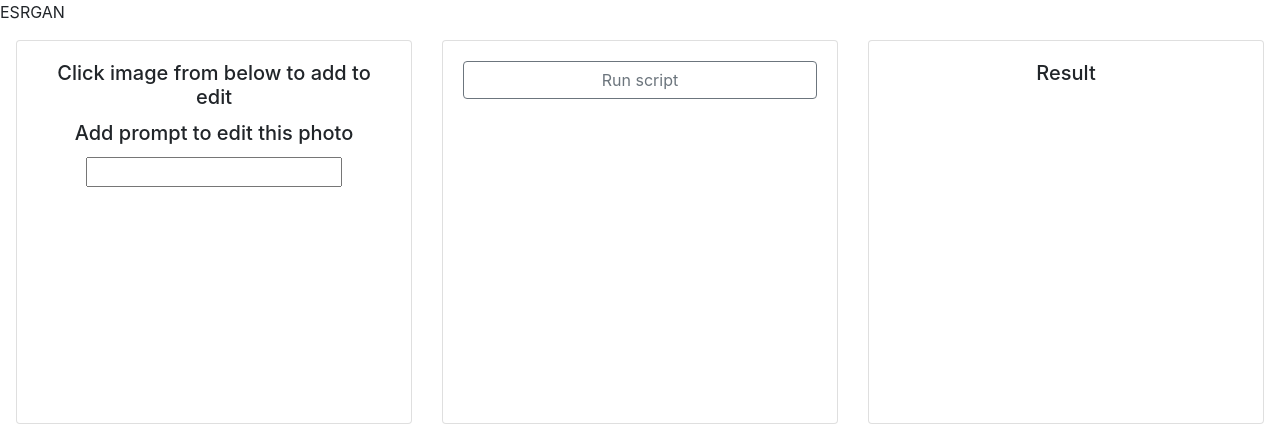
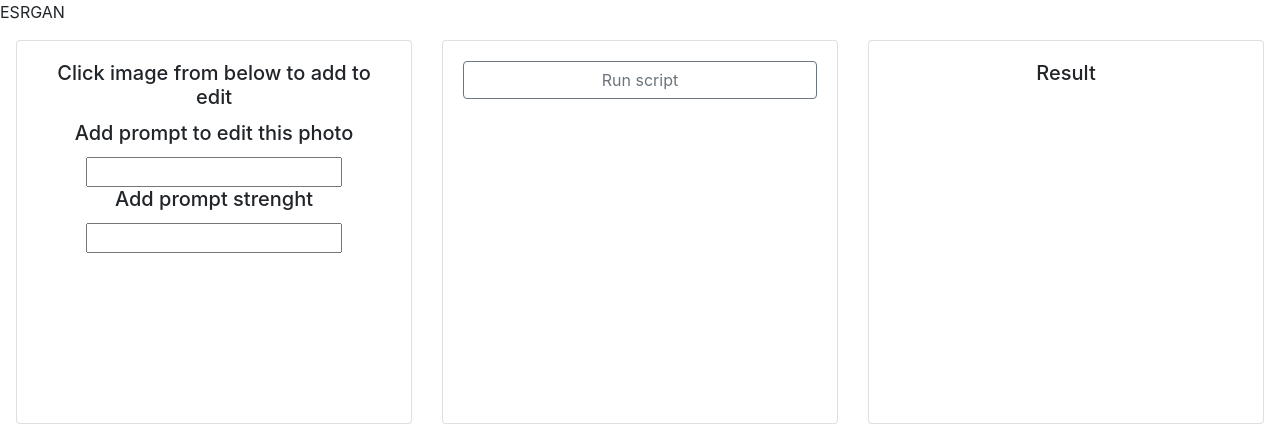
Before and after one commit to matorolll/inzynierka, a Django app: page /gan_control_panel/image_to_image/ in a window 1280 px wide. Shown: the part 110-550 px from the top of the page. Run offline with Django 4.2, Linux system fonts and the light colour scheme; data comes from the database, SQL or seed files in the repository; both versions use the stored data as it was after the commit.

Commit message:
improving iti

```diff
--- a/gan/templates/gan/control_panel/image_to_image.html
+++ b/gan/templates/gan/control_panel/image_to_image.html
@@ -19,6 +19,8 @@
                             <div id="image_to_edit"></div>
                             <h5 class="card-title">Add prompt to edit this photo</h5>
                             <input type="text" name="text_input" required>
+                            <h5 class="card-title">Add prompt strenght</h5>
+                            <input type="text" name="prompt_strength" required>
                         </form>
                     </div>
                 </div>
@@ -77,7 +79,13 @@
 
 <script>
 function checkAndSubmit() {
+    var imageToEdit = document.getElementById('image_to_edit');
+    if (imageToEdit.children.length > 0) {
+        var selectedImage = imageToEdit.children[0];
+        var photoId = selectedImage.getAttribute('data-photo-id');
+
         var formData = new FormData(document.getElementById('myForm'));
+        formData.append('photo_id', photoId);
 
         fetch(document.getElementById('myForm').action, {
             method: 'POST',
@@ -95,8 +103,10 @@
         .catch(error => {
             console.error('Error:', error);
         });
+    } else{
+        alert('Add image before running the script.');
     }
-
+}
 
 
 
--- a/gan/views.py
+++ b/gan/views.py
@@ -149,8 +149,6 @@ def delete_all_tti_photos(request):
 
 
 
-
-
 def image_to_image_site_view(request):
     sessions = Session.objects.all()
     photos = Photo.objects.all()
@@ -163,8 +161,11 @@ def image_to_image_site_view(request):
 
 def IMAGETOIMAGE_run(request):
     if request.method == 'POST':
-        #photo_id = request.POST.get('photo_id')
-        #photo = get_object_or_404(Photo, id=photo_id)
+        photo_id = request.POST.get('photo_id')
+        strength = float(request.POST.get('prompt_strength'))
+
+        photo = get_object_or_404(Photo, id=photo_id)
+
         text_input = request.POST.get('text_input')
 
         import torch, cv2
@@ -175,16 +176,15 @@ def IMAGETOIMAGE_run(request):
         import numpy as np
 
         pipe = AutoPipelineForImage2Image.from_pretrained(
-            "runwayml/stable-diffusion-v1-5", torch_dtype=torch.float16, variant="fp16", use_safetensors=True
+            "runwayml/stable-diffusion-v1-5", torch_dtype=torch.float16, variant="fp16", use_safetensors=None, safety_checker = None
         ).to("cuda")
         pipe.enable_model_cpu_offload()
         pipe.enable_xformers_memory_efficient_attention()
 
-        url = "https://huggingface.co/datasets/huggingface/documentation-images/resolve/main/diffusers/img2img-init.png"
-        init_image = load_image(url)
+        init_image = load_image(photo.image.path)
 
         #turning to np array
-        image = np.array(pipe(text_input, image=init_image).images[0])
+        image = np.array(pipe(text_input, init_image, strength).images[0])
 
         #fixing colors
         if len(image.shape) == 2:
@@ -204,8 +204,6 @@ def IMAGETOIMAGE_run(request):
     return HttpResponseBadRequest('Invalid request')
 
 
-
-
 def delete_all_iti_photos(request):
     itiPhotos = imagetoimagePhoto.objects.all()
 
```
Also changed, not shown: db.sqlite3, media/gan_photos/imagetoimage/Astronaut_in_a_jungle_cold_color_palette_muted_colors_detailed_8_Nzl9Axi.png (added), media/gan_photos/imagetoimage/Astronaut_in_a_jungle_cold_color_palette_muted_colors_detailed_8_SgrB7dW.png (added), media/gan_photos/imagetoimage/Astronaut_in_a_jungle_cold_color_palette_muted_colors_detailed_8_s1ozhsP.png (added), media/gan_photos/imagetoimage/Astronaut_in_a_jungle_cold_color_palette_muted_colors_detailed_8k.png (added), media/gan_photos/imagetoimage/beautiful_girl_with_white_headphones.png (added), media/gan_photos/imagetoimage/beautiful_girl_with_white_headphones_3tjYkww.png (added), media/gan_photos/imagetoimage/beautiful_girl_with_white_headphones_TvmJ79L.png (added), media/gan_photos/imagetoimage/beautiful_girl_with_white_headphones_teh6qHY.png (added), media/gan_photos/imagetoimage/beautiful_girl_with_white_headphones_vOkUjNt.png (added), media/gan_photos/imagetoimage/girl_on_the_background_of_cloudy_sky_cold_color_palette_muted_co_zYYECom.png (added), media/gan_photos/imagetoimage/red_astronaut.png (deleted), media/photos/img2img-init.jpg (added), media/thumbnails/img2img-init.jpg (added), 1 more files. Lines whose indentation alone changed are shown as unchanged.
